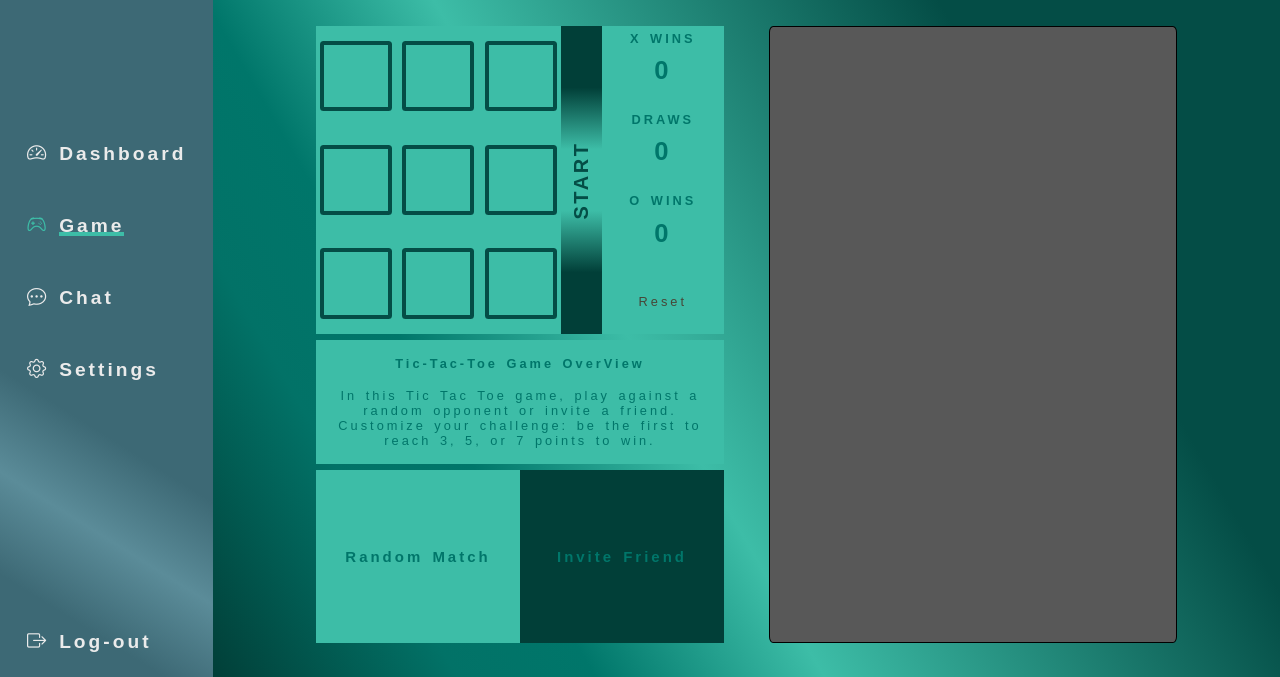
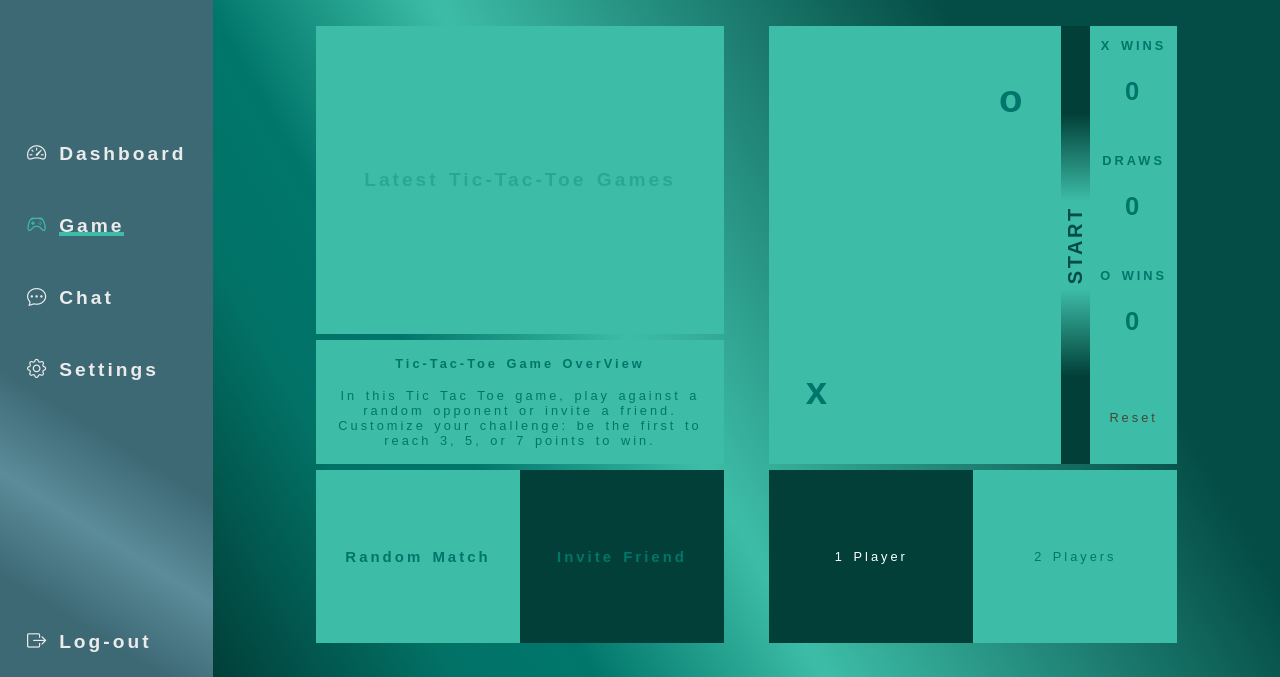
Before and after one commit to xx-ader/front_test, a plain HTML site: page gg.html in a window 1280 px wide. Both pictures are taken after a click on the item "Game". Shown: the part 123-800 px from the top of the page. Drawn offline with Linux system fonts and the light colour scheme.

Commit message:
updted to separated games

```diff
--- a/css/game.css
+++ b/css/game.css
@@ -1,147 +1,74 @@
-.fakeDiv {
+.ticTacGame {
     width: 85%;
     height: 100%;
-    /* margin-top: 0%; */
+    /* margin-top: 0%;
+    opacity: 1; */
     margin-top: 120%;
     opacity: 0;
-    /* opacity: 1; */
     position: absolute;
     display: flex;
     align-items: center;
     justify-content: space-around;
-    /* background-color: red; */
     color: var(--accent-color);
     font-size: var(--font-size-base-small);
     font-family: var(--font-family-primary);
     transition: margin-top 1.5s cubic-bezier(0.25, 1, 0.5, 1), opacity 0.3s cubic-bezier(0.25, 1, 0.5, 1);
 }
 
-.tictac {
+.leftDivTicTac {
     width: 45%;
     height: 90%;
-    /* background-color: #fff; */
-    /* border: 1px solid black; */
-    border-radius: 1%;
     display: flex;
     flex-direction: column;
     justify-content: space-between;
 }
 
-/* local game CSS */
-.lclGameDiv{
+/* List of LATEST GAMES */
+.latestGames {
     width: 100%;
     height: 50%;
-    /* border-radius: 1em; */
     background-color: var(--background-color);
-    /* border: 1% solid black; */
-    display: flex;
-    align-items: center;
-    justify-content: space-between;
+    position: relative;
+    overflow: hidden;
 }
 
-.boardlcl {
-    width: 60%;
-    height: 100%;
-    display: grid;
-    grid-template-columns: repeat(3, 1fr);
-    grid-template-rows: repeat(3, 1fr);
-    gap: 1%;
-    align-items: center;
-    justify-items: center;
-}
-
-.bSlot {
-    width: 90%;
-    height: 70%;
-    cursor: pointer;
-    display: flex;
-    justify-content: center;
-    align-items: center;
-    border: 0.5vh solid var(--border-color);
-    border-radius: 5%;
-    font-size: 2rem;
-    font-weight: bold;
-    transition: background-color 0.3s ease, border 0.2s ease-in-out;
-}
-.bSlot:hover {
-    border: 1vh solid var(--border-color);
-    background-color: var(--accent-color);
-}
-
-.dashBlcl {
-    width: 30%;
-    height: 100%;
-    background: var(--background-color);
-    display: flex;
-    flex-direction: column;
-    justify-content: space-between;
-    align-items: center;
-}
-.dashBlcl div {
-    width: 100%;
-    height: 21%;
-    display: flex;
-    flex-direction: column;
-    align-items: center;
-    justify-content: space-around;
-    /* background-color: #585858; */
-}
-
-.reset {
-    cursor: pointer;
-    background-color: var(--background-color);
-    color: rgb(71, 70, 55);
-    transition: background-color 0.7s ease-in-out, color 0.7s ease-in-out;
-}
-.reset:hover {
-    color: var(--background-color);
-    background-color: var(--primary-color);
-}
-
-.animWinLose {
-    width: 10%;
-    height: 100%;
-    cursor: pointer;
-    background: rgb(1,63,56);
-    background: linear-gradient(180deg, rgba(1,63,56,1) 20%, rgba(61,189,167,1) 40%, rgba(61,189,167,1) 60%, rgba(1,63,56,1) 80%);
-    color: var(--border-color);
-    letter-spacing: 0.2em;
-    transition: letter-spacing 0.3s cubic-bezier(0.25, 0.1, 0.25, 1), color 0.3s cubic-bezier(0.25, 0.1, 0.25, 1); /* Customize the easing function */
-
-    /* transition: color 0.5s ease-in-out, letter-spacing 0.5 ease-in-out; */
-}
-
-.animWinLose:hover {
-    color: var(--secondary-color);
-    letter-spacing: 1em;
-}
-
-
-
-.vertical-text {
+.latestGames h2 {
     width: 100%;
     height: 100%;
     display: flex;
     align-items: center;
     justify-content: center;
-    writing-mode: vertical-rl; /* Rotates text vertically */
-    text-orientation: mixed;   /* Keeps the letters in normal orientation */
-    transform: rotate(180deg); /* Optional: Rotate text direction if needed */
-    font-size: 20px;
-  }
+    opacity: 0.3;
+    position: absolute;
+}
+.listOfLG {
+    width: 100%;
+    height: 100%;
+    display: block;
+    overflow: auto;
+    position: absolute;
+}
 
+.unitLG {
+    width: 90%;
+    height: 20%;
+    background-color: var(--primary-color);
+    /* margin-top: 1%; */
+    display: flex;
+    opacity: 0.8;
+    margin: 1% auto 1% auto;
+    cursor: pointer;
+}
 
 /* GAME DESCRIPTION PART */
 .gameDescription{
     width: 100%;
     height: 20%;
     background-color: var(--background-color);
-    /* border-radius: 1em; */
     display: flex;
     flex-direction: column;
     align-items: center;
     justify-content: space-evenly;
-    border: 1% solid black;
 }
 
 .gameDescription h4, .gameDescription p{
@@ -172,7 +99,6 @@
     /* border-radius: 1em; */
     border: 1% solid black;
     display: flex;
-
 }
 
 #rMatch, #invFriend {
@@ -271,19 +197,20 @@
     transition: margin-right 0.4s ease-in-out;
 }
 
-.friendList::-webkit-scrollbar {
-    width: 8px; /* Width of the scrollbar */
-  }
+.friendList::-webkit-scrollbar, .listOfLG::-webkit-scrollbar {
+    width: 0px;
+    opacity: 0;  /* Width of the scrollbar */
+}
 
-  .friendList::-webkit-scrollbar-track {
+.friendList::-webkit-scrollbar-track, .listOfLG::-webkit-scrollbar-track {
     background: var(--accent-color); /* Background of the scrollbar track */
-  }
+}
 
-  .friendList::-webkit-scrollbar-thumb {
+.friendList::-webkit-scrollbar-thumb, .listOfLG::-webkit-scrollbar-thumb {
     background-color: var(--primary-color); /* Scrollbar color */
     border-radius: 10px; /* Rounded corners for scrollbar */
     border: 2px solid var(--accent-color); /* Adds some space around the thumb */
-  }
+}
 #invFriend:hover .friendList {
     margin-right: 0%;
 }
@@ -306,10 +233,149 @@
 }
 
 /**/
-.pinpon {
+.rightDivTicTac {
     width: 45%;
     height: 90%;
-    background-color: #585858;
-    border: 1px solid black;
-    border-radius: 1%;
+    display: flex;
+    flex-direction: column;
+    justify-content: space-between;
 }
+
+
+
+
+/* local game CSS */
+.lclGameDiv{
+    width: 100%;
+    height: 71%;
+    /* border-radius: 1em; */
+    background-color: var(--background-color);
+    /* border: 1% solid black; */
+    display: flex;
+    align-items: center;
+    justify-content: space-around;
+}
+
+.boardlcl {
+    width: 100%;
+    height: 100%;
+    display: grid;
+    grid-template-columns: repeat(3, 1fr);
+    grid-template-rows: repeat(3, 1fr);
+    align-items: center;
+    justify-items: center;
+}
+
+.bSlot {
+    width: 100%;
+    height: 100%;
+    cursor: pointer;
+    display: flex;
+    justify-content: center;
+    align-items: center;
+    /* border: 0.5vh solid var(--border-color); */
+    /* border-radius: 5%; */
+    font-size: var(--font-size-base-big);
+    font-weight: bold;
+    transition: background-color 0.3s ease-in;
+}
+.bSlot:hover {
+    /* border: 1vh solid var(--border-color); */
+    background-color: var(--primary-color);
+}
+
+.dashBlcl {
+    width: 30%;
+    height: 100%;
+    background: var(--background-color);
+    display: flex;
+    flex-direction: column;
+    justify-content: space-between;
+    align-items: center;
+}
+.dashBlcl div {
+    width: 100%;
+    height: 21%;
+    display: flex;
+    flex-direction: column;
+    align-items: center;
+    justify-content: space-around;
+    /* background-color: #585858; */
+}
+
+.reset {
+    cursor: pointer;
+    background-color: var(--background-color);
+    color: rgb(71, 70, 55);
+    transition: background-color 0.7s ease-in-out, color 0.7s ease-in-out;
+}
+.reset:hover {
+    color: var(--background-color);
+    background-color: var(--primary-color);
+}
+
+.animWinLose {
+    width: 10%;
+    height: 100%;
+    cursor: pointer;
+    background: rgb(1,63,56);
+    background: linear-gradient(180deg, rgba(1,63,56,1) 20%, rgba(61,189,167,1) 40%, rgba(61,189,167,1) 60%, rgba(1,63,56,1) 80%);
+    color: var(--border-color);
+    letter-spacing: 0.2em;
+    transition: letter-spacing 0.3s cubic-bezier(0.25, 0.1, 0.25, 1), color 0.3s cubic-bezier(0.25, 0.1, 0.25, 1); /* Customize the easing function */
+
+    /* transition: color 0.5s ease-in-out, letter-spacing 0.5 ease-in-out; */
+}
+
+.animWinLose:hover {
+    color: var(--secondary-color);
+    letter-spacing: 1em;
+}
+
+
+
+.vertical-text {
+    width: 100%;
+    height: 100%;
+    display: flex;
+    align-items: center;
+    justify-content: center;
+    writing-mode: vertical-rl; /* Rotates text vertically */
+    text-orientation: mixed;   /* Keeps the letters in normal orientation */
+    transform: rotate(180deg); /* Optional: Rotate text direction if needed */
+    font-size: 20px;
+  }
+
+
+/* Single player ---- Multiplayer */
+input[type="radio"] {
+    display: none;
+}
+.menuBtnLcl {
+    width: 100%;
+    height: 28%;
+    /* border-radius: 1em; */
+    border: 1% solid black;
+    display: flex;
+}
+
+.radio-div  {
+    width: 50%;
+    height: 100%;
+    display: flex;
+    align-items: center;
+    justify-content: center;
+    cursor: pointer;
+    background-color: var(--background-color);
+}
+
+/* #rb2p {
+} */
+#rb1p {
+    background-color: var(--primary-color);
+}
+
+input[type="radio"]:checked + label {
+    background-color: var(--primary-color);
+    color: white;
+}
--- a/data.js
+++ b/data.js
@@ -59,28 +59,12 @@ let dashBoardHtm = `
 </div>
 </div>
 `
-let gameHtm = `<div class="fakeDiv">
-                <div class="tictac">
-                  <div class="lclGameDiv">
-                    <div class="boardlcl">
-                      <div class="bSlot"></div>
-                      <div class="bSlot"></div>
-                      <div class="bSlot"></div>
-                      <div class="bSlot"></div>
-                      <div class="bSlot"></div>
-                      <div class="bSlot"></div>
-                      <div class="bSlot"></div>
-                      <div class="bSlot"></div>
-                      <div class="bSlot"></div>
-                    </div>
-                    <div class="animWinLose">
-                      <h1 class="vertical-text">START</h1>
-                    </div>
-                    <div class="dashBlcl">
-                      <div class="stats"><h4>X WINS</h4><h1>0</h1></div>
-                      <div class="stats"><h4>DRAWS</h4><h1>0</h1></div>
-                      <div class="stats"><h4>O WINS</h4><h1>0</h1></div>
-                      <div class="reset">Reset</div>
+let gameHtm = `<div class="ticTacGame">
+                <div class="leftDivTicTac">
+                  <div class="latestGames">
+                    <h2>Latest Tic-Tac-Toe Games</h2>
+                    <div class="listOfLG">
+
                     </div>
                   </div>
                   <div class="gameDescription">
@@ -124,7 +108,37 @@ let gameHtm = `<div class="fakeDiv">
                     </div>
                   </div>
                 </div>
-                <div class="pinpon"></div>
+                <div class="rightDivTicTac">
+                  <div class="lclGameDiv">
+                    <div class="boardlcl">
+                      <div class="bSlot"></div>
+                      <div class="bSlot"></div>
+                      <div class="bSlot">o</div>
+                      <div class="bSlot"></div>
+                      <div class="bSlot"></div>
+                      <div class="bSlot"></div>
+                      <div class="bSlot">x</div>
+                      <div class="bSlot"></div>
+                      <div class="bSlot"></div>
+                    </div>
+                    <div class="animWinLose">
+                      <h1 class="vertical-text">START</h1>
+                    </div>
+                    <div class="dashBlcl">
+                      <div class="stats"><h4>X WINS</h4><h1>0</h1></div>
+                      <div class="stats"><h4>DRAWS</h4><h1>0</h1></div>
+                      <div class="stats"><h4>O WINS</h4><h1>0</h1></div>
+                      <div class="reset">Reset</div>
+                    </div>
+                  </div>
+                  <div class="menuBtnLcl">
+                    <input type="radio" id="rb1p" name="playerMode" value="1" checked>
+                    <label for="rb1p" class="radio-div">1 Player</label>
+
+                    <input type="radio" id="rb2p" name="playerMode" value="2">
+                    <label for="rb2p" class="radio-div">2 Players</label>
+                  </div>
+                </div>
               </div>`
 let chatHtm = `<div class="fakeDiv1"></div>`
 let settingsHtm = `<div class="fakeDiv2"></div>`
--- a/script.js
+++ b/script.js
@@ -66,7 +66,7 @@ function helper(classN, idx, comp)
 // it can be either with fetching from another html
 // Or just writing html directly as a string and inject it --- will need to inject the JS or the part TOO
 
-function game() { helper('fakeDiv', 1, gameHtm) }
+function game() { helper('ticTacGame', 1, gameHtm) }
 function chat() { helper('fakeDiv1', 2, chatHtm) }
 function settings() { helper('fakeDiv2', 3, settingsHtm) }
 function lougout() { helper('fakeDiv3', 4, logoutHtm) }
```
Also changed, not shown: gg.html (+38 -23 lines).
